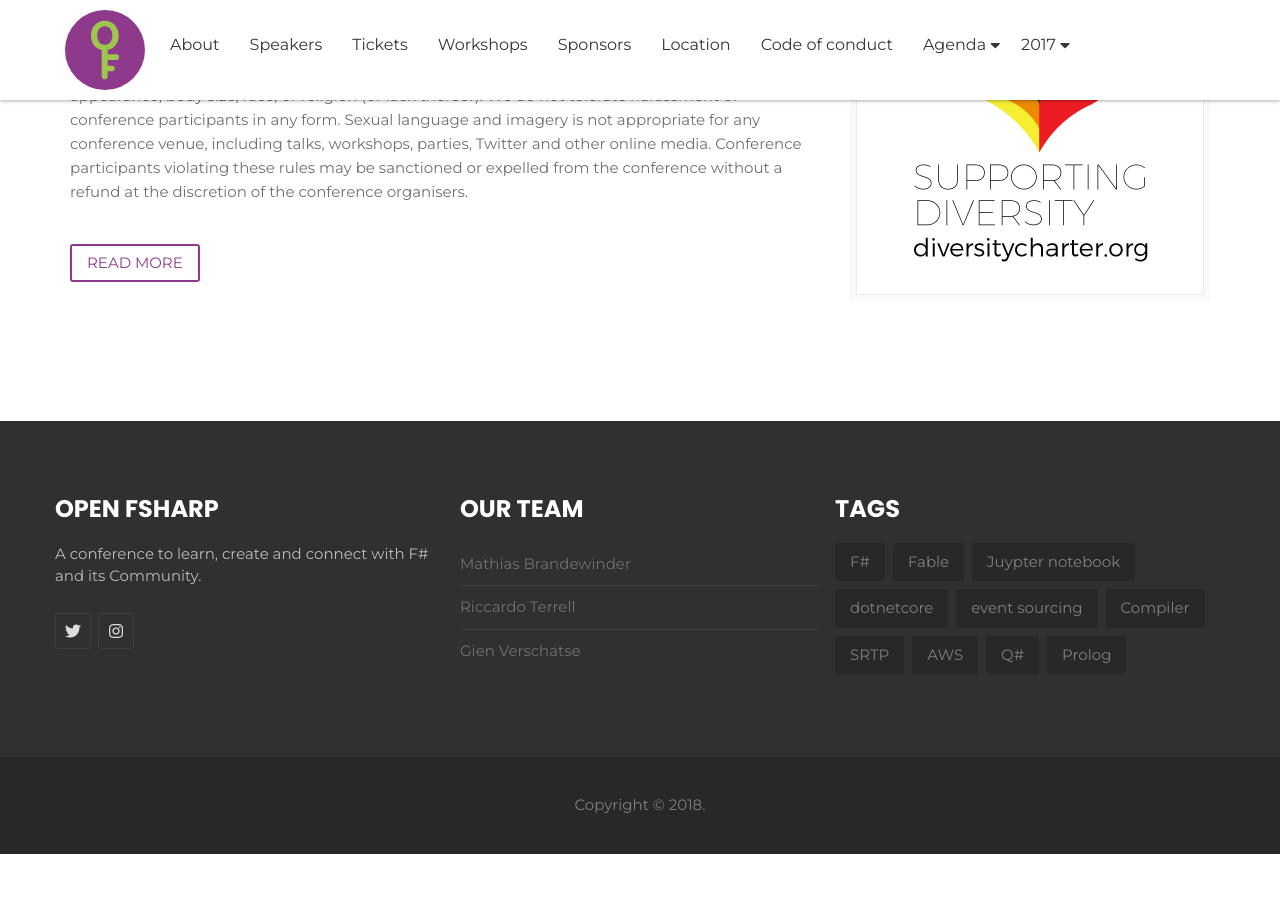
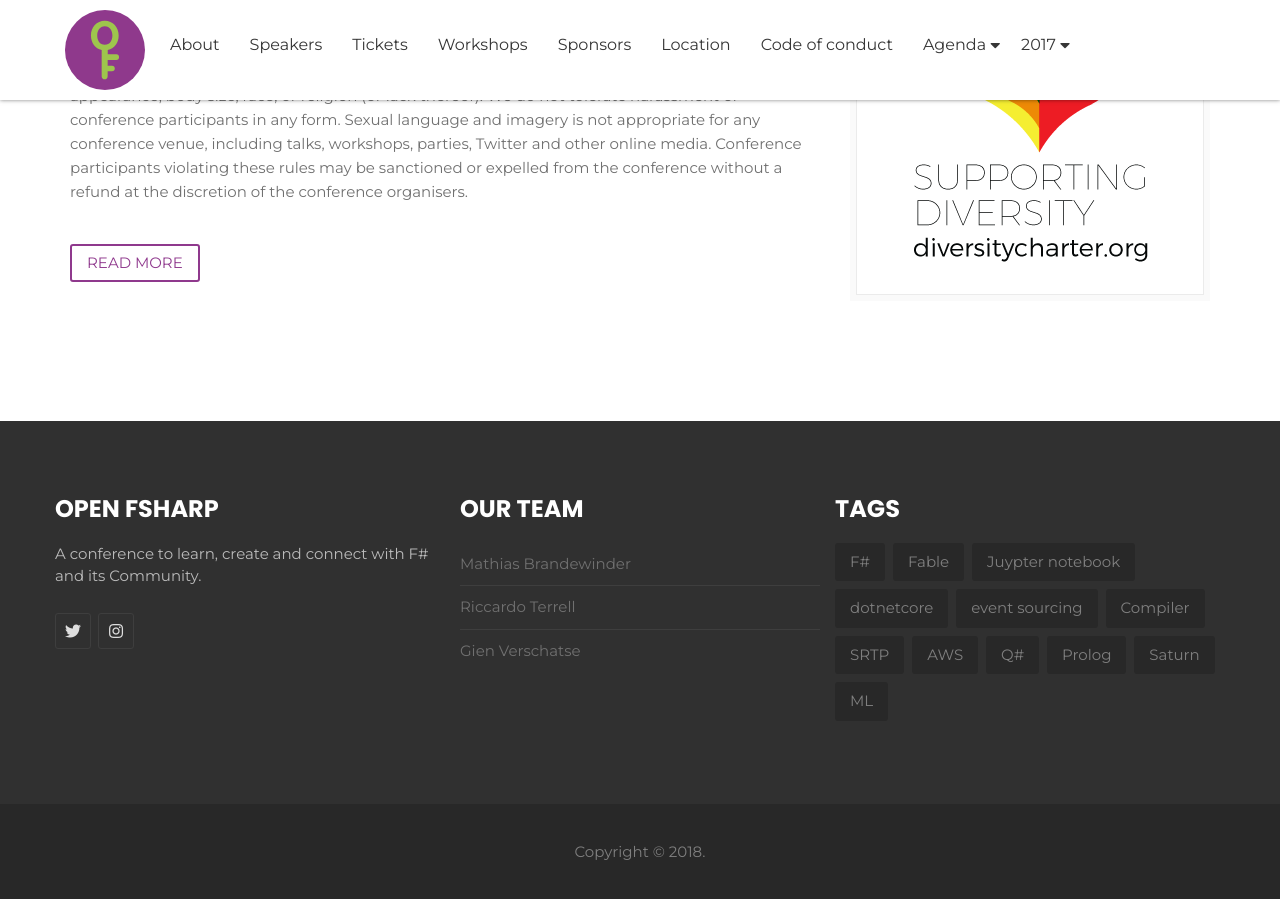
Before and after one commit to open-fsharp/open-fsharp.github.io, a Jekyll site: the page built from index.html, in a window 1280 px wide and 900 px high, scrolled down 5958 px. Built offline with Jekyll 4.4.1, drawn with Linux system fonts in a browser that asks for light colours; nearby versions of some CDN libraries; the list of posts is cut into pages by our own code; comment, search, counter and statistics services are not loaded; before the commit the page ends 6812 px from its top, so only the background shows below that.

Commit message:
update tags

```diff
--- a/_includes/footer.html
+++ b/_includes/footer.html
@@ -52,6 +52,8 @@
                                 <li><a href="#">AWS</a></li>
                                 <li><a href="#">Q#</a></li>
                                 <li><a href="#">Prolog</a></li>
+                                <li><a href="#">Saturn</a></li>
+                                <li><a href="#">ML</a></li>
                             </ul>
                         </div><!-- /.f-widget -->
                     </div><!-- /.row -->
```
